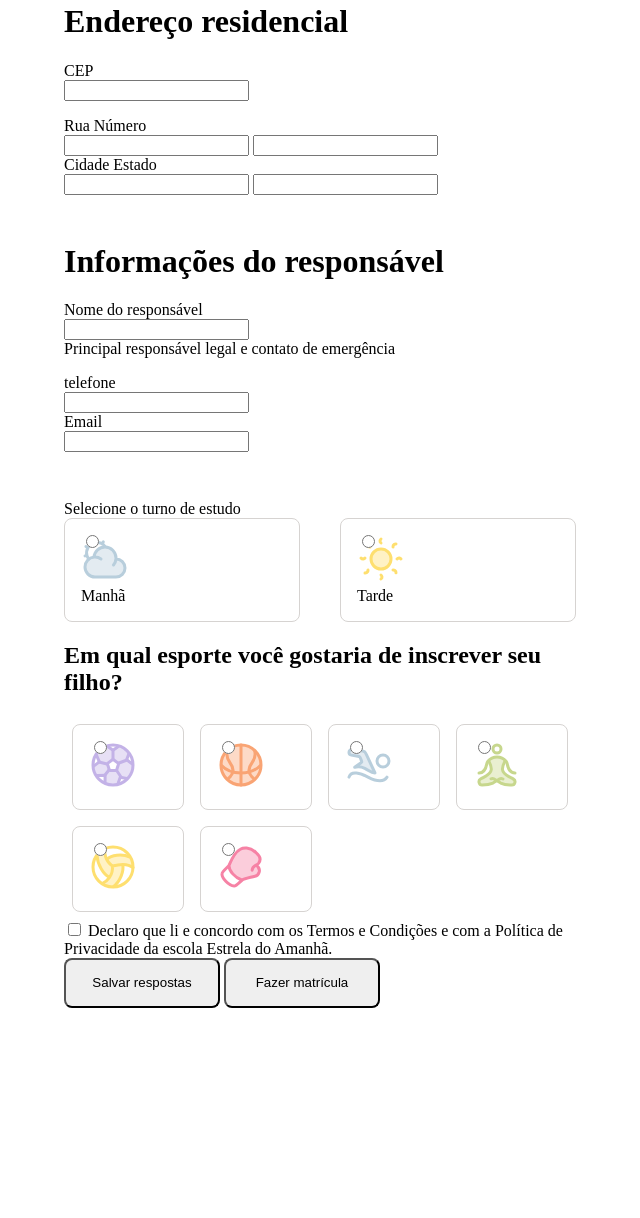
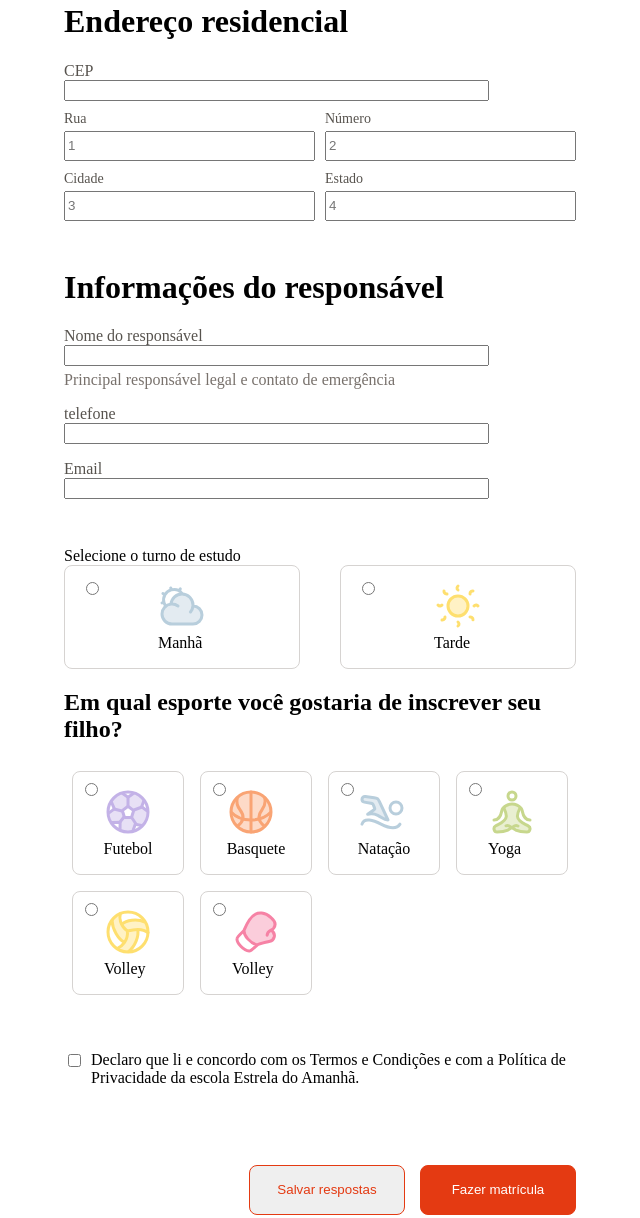
Before and after one commit to DaniloVitoria/Rocketseat_Formulario, a plain HTML site: page index.html in a window 1280 px wide. Shown: the part 748-1966 px from the top of the page, without its empty margins (0-640 px from the left). Before the commit the page ends 1868 px from the top, so only its background shows below. Drawn offline with Linux system fonts and the light colour scheme.

Commit message:
Refactor form layout and styles for improved user experience

```diff
--- a/index.html
+++ b/index.html
@@ -44,23 +44,37 @@
         <div class="endereco">
           <h1>Endereço residencial</h1>
           <p class="skipline">CEP</p>
-          <p><input type="password" name="" id=""></p>
-          <p class="skipline">Rua  Número</p>
-          <p><input type="text" name="" id=""> <input type="password"></p>
-          <p>Cidade Estado</p>
-          <p><input type="text"> <input type="text" maxlength="2"></p>
+          <p><input type="password" name="" id="" size="50" ></p>
+
+          <div class="gridinfo">
+            <!--<p class="skipline">Rua  Número</p>-->
+
+            <p class="gridp">Rua</p>
+
+            <p class="gridp">Número</p>
+
+
+            <input type="text" name="" id="" placeholder="1">
+            <input type="password" placeholder="2">
+            <!--<p>Cidade Estado</p>-->
+            <p class="gridp">Cidade</p>
+            <p class="gridp">Estado</p>
+            <input type="text" placeholder="3">
+
+            <input type="text" maxlength="2" placeholder="4">
+          </div>
         </div>
 		<div class="informacoesdoresponsavel">
 			<h1>Informações do responsável</h1>
       <p class="skipline">Nome do responsável</p>
-			<p><input type="text"></p>
-			<p>Principal responsável legal e contato de emergência</p>
+			<p><input type="text" size="50"></p>
+			<p id="uniquep">Principal responsável legal e contato de emergência</p>
 
       <p class="skipline">telefone</p>
-			<p><input type="password" name="" id=""></p>
+			<p><input type="password" name="" id="" size="50"></p>
 
-      <p> Email</p>
-			<p><input type="email" name="" id="" title="Insira um email válido"></p>
+      <p class="skipline"> Email</p>
+			<p><input type="email" name="" id="" title="Insira um e-mail válido" size="50"></p>
 		</div>
 
 		<div class="opcoesdematricula">
@@ -69,15 +83,31 @@
 
 			<div class="opcoesdematricula__selecionar" >
 				<div class="selecionarcontent1">
-					<input type="radio"  name="turno" value="manha">
-					<img src="./assets/icons/sun-cloud-02.svg" alt="">
-					<p>Manhã</p>
+					<input type="radio"  name="turno" value="manha" class="selecionado" size="50">
+          <div class="content1">
+            <div>
+
+                        <img src="./assets/icons/sun-cloud-02.svg" alt="">
+                        <p>Manhã</p>
+            </div>
+          </div>
 				</div>
 
 				<div class="selecionarcontent2">
-					<input type="radio"  name="turno" value="tarde">
-				<img src="./assets/icons/sun-02.svg" alt="">
-				<p>Tarde</p>
+					<input type="radio"  name="turno" value="tarde" size="50">
+
+          <div class="content2">
+
+            <div class="content2">
+
+              <div>
+                <img src="./assets/icons/sun-02.svg" alt="">
+                <p>Tarde</p>
+              </div>
+
+            </div>
+
+          </div>
 				</div>
 			</div>
 
@@ -85,25 +115,45 @@
 			<div class="Sports">
 				<h2>Em qual esporte você gostaria de inscrever seu filho?</h2>
 
-				<div class="Sports__content">
-				<div><input type="radio" name="Sports" value="football"><img src="./assets/icons/football.svg" alt=""> </div>
-				<div><input type="radio" name="Sports" value="basketball"><img src="./assets/icons/basketball-02.svg" alt="">	</div>
-				<div><input type="radio"name="Sports" value="swimming"><img src="./assets/icons/swimming.svg" alt=""> </div>
-				<div><input type="radio"name="Sports" value="yoga"><img src="./assets/icons/yoga-02.svg" alt=""> </div>
-				<div><input type="radio"name="Sports" value="volleyball"><img src="./assets/icons/volleyball.svg" alt=""> </div>
-				<div><input type="radio"name="Sports" value="boxing"><img src="./assets/icons/boxing-glove-01.svg" alt=""> </div>
+				<div class="Sports__content" >
+
+				<div class="Sports__content__elements">
+          <input type="radio" name="Sports" value="football">
+          <div class="">
+
+            <img src="./assets/icons/football.svg" alt="">
+            <p>Futebol</p>
+
+          </div>
+        </div>
+				<div class="Sports__content__elements">
+          <input type="radio" name="Sports" value="basketball" class="">
+
+          <div>
+            <img src="./assets/icons/basketball-02.svg" alt="">
+
+            <p>Basquete</p>
+
+          </div>
+        </div>
+
+				<div class="Sports__content__elements"><input type="radio"name="Sports" value="swimming"><div><img src="./assets/icons/swimming.svg" alt=""><p>Natação</p></div> </div>
+				<div class="Sports__content__elements"><input type="radio"name="Sports" value="yoga"><div><img src="./assets/icons/yoga-02.svg" alt=""> <p>Yoga</p></div></div>
+				<div class="Sports__content__elements"><input type="radio"name="Sports" value="volleyball"><div><img src="./assets/icons/volleyball.svg" alt=""> <p>Volley</p></div></div>
+				<div class="Sports__content__elements"> <input type="radio"name="Sports" value="boxing"><div><img src="./assets/icons/boxing-glove-01.svg" alt=""> <p>Volley</p></div></div>
 				</div>
 
 
 
 			</div>
 
-			 <p><input type="checkbox" required> Declaro que li e concordo com os Termos e Condições e com a Política de Privacidade da escola Estrela do Amanhã. </p>
+			 <p class="lastp"><input type="checkbox" required> Declaro que li e concordo com os Termos e Condições e com a Política de Privacidade da escola Estrela do Amanhã. </p>
 		</div>
 
-		<button>Salvar respostas</button> <button>Fazer matrícula</button>
-		</form>
-
+    <div class="lastbuttons">
+		  <p><button id="last1">Salvar respostas</button></p> <button id="last2">Fazer matrícula</button>
+		  </form>
+    </div>
       </main>
 
 		</div>
--- a/styles/main.css
+++ b/styles/main.css
@@ -12,6 +12,22 @@ textarea:active:empty {
   margin-bottom: 48px;
 }
 
+/*Endereço residencial*/
+.gridinfo{
+  display: grid;
+  grid-template-columns: 1fr 1fr ;
+  grid-template-rows: 1fr 1fr 1fr 1fr;
+
+
+  column-gap: 10px;
+}
+
+.gridp{
+  margin: 10px 0 4px 0;
+  font-family: "Poppins";
+  font-size: 14px;
+  color: #57534E;
+}
 
 
 .opcoesdematricula__selecionar{
@@ -22,11 +38,33 @@ textarea:active:empty {
 }
 
 .selecionarcontent1{
+
   border-radius: 8px;
   border: solid 1px #D6D3D1;
   padding: 16px;
   width: 50%;
 
+}
+
+.content1{
+  display: flex;
+  justify-content: center;
+}
+
+.content2{
+  display: flex;
+  justify-content: center;
+}
+
+
+.selecionarcontent1:hover{
+
+  border: solid 1px #F3541C;
+
+}
+
+.selecionarcontent2:hover{
+  border: solid 1px #F3541C;
 }
 
 .selecionarcontent2 {
@@ -41,6 +79,8 @@ textarea:active:empty {
   position: absolute;
   margin-top: 0;
 }
+
+
 
 .selecionarcontent2 img{
 
@@ -59,25 +99,48 @@ textarea:active:empty {
 
   grid-template-columns: 1fr 1fr 1fr 1fr;
   grid-template-rows: 8fr;
+  justify-content: center;
 }
 
-.Sports__content div{
+.Sports__content .Sports__content__elements{
   border-radius: 8px;
   border: solid 1px #D6D3D1;
   padding: 16px;
   margin: 8px;
 }
 
+.Sports__content .Sports__content__elements:hover{
 
-.Sports__content input{
+  border: solid 1px #F3541C;
+
+}
+
+
+#uniquep{
+  color: #78716C;
+  margin-top: 5px;
+}
+
+.Sports__content__elements input{
   position: absolute;
-  margin-top: 0;
+  margin: -5px 0 0 -73px;
 }
+
+.gridteste{
+  border:   solid 10px white ;
+
+}
+
+.alldivgrid{
+  border:   solid 10px white ;
+}
+
 
 .skipline {
 
   margin: 16px 0 0 0;
-
+  color:#57534E;
+  font-family: Poppins;
 
 
 }
@@ -85,4 +148,50 @@ textarea:active:empty {
 p{
   margin: 0;
 }
+
+.lastp {
+  margin: 48px 0;
+  display: flex;
+}
+
+.lastp input{
+  margin-bottom: 50px;
+  margin-right: 10px;
+}
+
+.last:nth-child(Termos e Condições){
+  background-color: orange;
+}
+
+.lastbuttons{
+  display: flex;
+  justify-content: end;
+  gap: 15px;
+}
+
+#last1, #last2{
+  border: solid 1px #E43A12;
+}
+
+#last1 {
+  color: #E43A12;
+}
+#last1:hover {
+  mar: #FEE7D6;
+}
+
+#last2:hover {
+  background-color: #F3541C;
+
+}
+
+#last2{
+  background-color: #E43A12;
+  color: white;
+}
+
+.Sports__content__elements{
+  display: flex;
+  justify-content: center;
+}
 /*Fim do main*/
```
